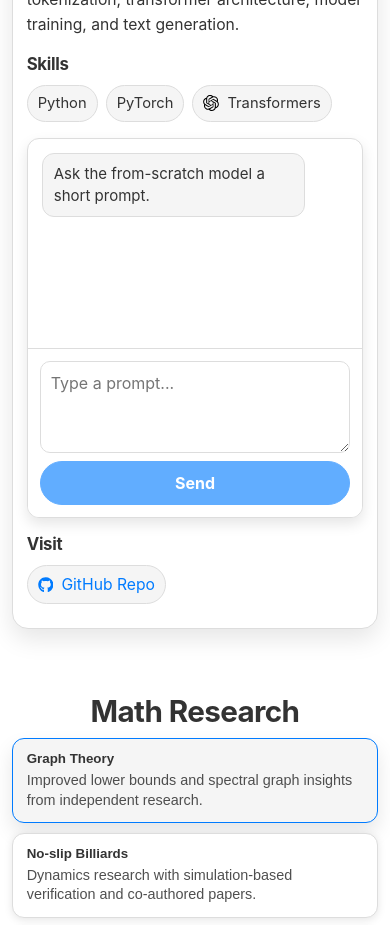
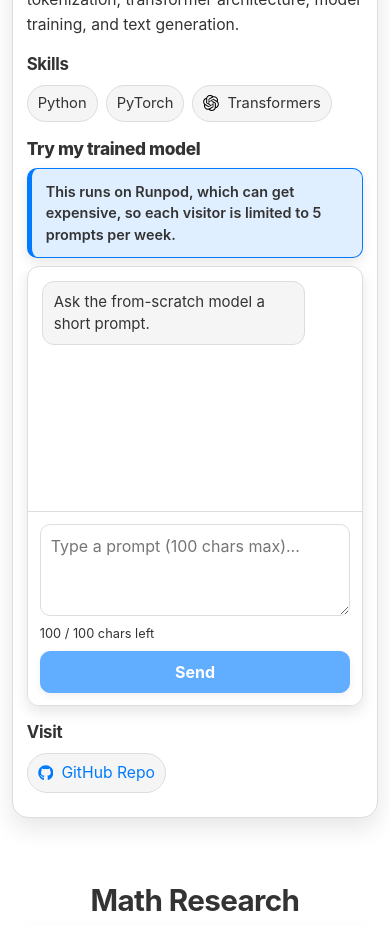
Before and after one commit to janahmedprg/janahmedprg.github.io, a React (Create React App) app: page /#/ in a window 390 px wide. Shown: the part 2520-3445 px from the top of the page. Built offline with nearby package versions, Linux system fonts and the light colour scheme; no server answers.

Commit message:
fixed chatbot ui

```diff
--- a/src/components/Projects.js
+++ b/src/components/Projects.js
@@ -1,4 +1,4 @@
-import { useMemo, useState } from "react";
+import { useEffect, useMemo, useRef, useState } from "react";
 import "../css/Projects.css";
 import { ReactComponent as Dart } from "../img/dart.svg";
 import { ReactComponent as Flutter } from "../img/flutter.svg";
@@ -245,6 +245,20 @@ const projects = [
 
 const LLM_CHAT_ENDPOINT =
   process.env.REACT_APP_LLM_CHAT_ENDPOINT || "/api/runpod-chat";
+const configuredPromptLimit = Number(
+  process.env.REACT_APP_LLM_PROMPT_LIMIT || 100,
+);
+const LLM_PROMPT_LIMIT =
+  Number.isFinite(configuredPromptLimit) && configuredPromptLimit > 0
+    ? configuredPromptLimit
+    : 100;
+
+const getFriendlyStatus = (status) => {
+  if (!status) return "Thinking...";
+  if (status === "IN_QUEUE") return "Waiting for the model...";
+  if (status === "IN_PROGRESS") return "Thinking...";
+  return "Checking the model...";
+};
 
 const LLMChatbot = () => {
   const [prompt, setPrompt] = useState("");
@@ -256,6 +270,26 @@ const LLMChatbot = () => {
   ]);
   const [status, setStatus] = useState("");
   const [isSending, setIsSending] = useState(false);
+  const messagesEndRef = useRef(null);
+  const charsRemaining = LLM_PROMPT_LIMIT - prompt.length;
+
+  useEffect(() => {
+    messagesEndRef.current?.scrollIntoView({
+      behavior: "smooth",
+      block: "end",
+    });
+  }, [messages, isSending, status]);
+
+  const handlePromptChange = (event) => {
+    setPrompt(event.target.value.slice(0, LLM_PROMPT_LIMIT));
+  };
+
+  const handlePromptKeyDown = (event) => {
+    if (event.key !== "Enter" || event.shiftKey) return;
+
+    event.preventDefault();
+    event.currentTarget.form?.requestSubmit();
+  };
 
   const pollJob = async (jobId) => {
     for (let attempt = 0; attempt < 30; attempt += 1) {
@@ -272,7 +306,7 @@ const LLMChatbot = () => {
         );
       }
 
-      setStatus(data.status || "Checking status...");
+      setStatus(getFriendlyStatus(data.status));
 
       if (data.text) return data.text;
     }
@@ -284,7 +318,9 @@ const LLMChatbot = () => {
     event.preventDefault();
     const trimmedPrompt = prompt.trim();
 
-    if (!trimmedPrompt || isSending) return;
+    if (!trimmedPrompt || isSending || trimmedPrompt.length > LLM_PROMPT_LIMIT) {
+      return;
+    }
 
     setMessages((current) => [
       ...current,
@@ -292,7 +328,7 @@ const LLMChatbot = () => {
     ]);
     setPrompt("");
     setIsSending(true);
-    setStatus("Submitting prompt...");
+    setStatus("Warming up the model...");
 
     try {
       const response = await fetch(LLM_CHAT_ENDPOINT, {
@@ -331,6 +367,15 @@ const LLMChatbot = () => {
   };
 
   return (
+    <div className="llm-chatbot-shell">
+      <h4 className="llm-chatbot-title">Try my trained model</h4>
+      <div className="llm-chatbot-intro">
+        <p>
+          This runs on Runpod, which can get expensive, so each visitor is
+          limited to 5 prompts per week.
+        </p>
+      </div>
+
       <div className="llm-chatbot" aria-label="LLM from Scratch chatbot">
         <div className="llm-chatbot-messages">
           {messages.map((message, index) => (
@@ -342,25 +387,39 @@ const LLMChatbot = () => {
             </div>
           ))}
           {isSending && (
-          <div className="llm-chat-message assistant">
+            <div className="llm-chat-status" role="status">
               <span>{status || "Thinking..."}</span>
             </div>
           )}
+          <div ref={messagesEndRef} />
         </div>
 
         <form className="llm-chatbot-form" onSubmit={handleSubmit}>
           <textarea
             value={prompt}
-          onChange={(event) => setPrompt(event.target.value)}
-          placeholder="Type a prompt..."
+            onChange={handlePromptChange}
+            onKeyDown={handlePromptKeyDown}
+            placeholder={`Type a prompt (${LLM_PROMPT_LIMIT} chars max)...`}
             aria-label="Prompt"
             rows="3"
+            maxLength={LLM_PROMPT_LIMIT}
             disabled={isSending}
           />
-        <button type="submit" disabled={isSending || !prompt.trim()}>
+          <span className="llm-chatbot-limit">
+            {charsRemaining} / {LLM_PROMPT_LIMIT} chars left
+          </span>
+          <button
+            type="submit"
+            disabled={
+              isSending ||
+              !prompt.trim() ||
+              prompt.trim().length > LLM_PROMPT_LIMIT
+            }
+          >
             {isSending ? "Sending..." : "Send"}
           </button>
         </form>
+      </div>
     </div>
   );
 };
--- a/src/css/Projects.css
+++ b/src/css/Projects.css
@@ -178,9 +178,15 @@
   display: block;
 }
 
+.llm-chatbot-shell {
+  width: 640px;
+  display: grid;
+  gap: 8px;
+}
+
 .llm-chatbot {
-  width: 640px;
-  min-height: 360px;
+  width: 100%;
+  height: 420px;
   border: 1px solid var(--border-color);
   border-radius: 12px;
   box-shadow: 0 6px 14px var(--shadow-color);
@@ -191,6 +197,30 @@
   overflow: hidden;
 }
 
+.llm-chatbot-title {
+  margin: 0;
+  font-size: 1.08rem;
+  font-weight: 800;
+  color: var(--text-primary);
+}
+
+.llm-chatbot-intro {
+  padding: 12px 14px;
+  border: 1px solid var(--accent);
+  border-left-width: 5px;
+  border-radius: 10px;
+  background: color-mix(in srgb, var(--accent) 12%, var(--bg-card));
+  box-shadow: 0 4px 12px var(--shadow-color);
+}
+
+.llm-chatbot-intro > p {
+  margin: 0;
+  font-size: 0.9rem;
+  font-weight: 600;
+  line-height: 1.5;
+  color: var(--text-primary);
+}
+
 .llm-chatbot-messages {
   min-height: 0;
   display: flex;
@@ -198,6 +228,7 @@
   gap: 10px;
   padding: 14px;
   overflow-y: auto;
+  scroll-behavior: smooth;
 }
 
 .llm-chat-message {
@@ -222,10 +253,20 @@
   background: var(--bg-surface-muted);
 }
 
+.llm-chat-status {
+  align-self: flex-start;
+  color: var(--text-secondary);
+  font-size: 0.88rem;
+  font-style: italic;
+  line-height: 1.4;
+  padding: 4px 2px;
+}
+
 .llm-chatbot-form {
   display: grid;
-  grid-template-columns: 1fr auto;
-  gap: 8px;
+  grid-template-columns: 1fr 92px;
+  column-gap: 10px;
+  row-gap: 8px;
   padding: 12px;
   border-top: 1px solid var(--border-color);
   background: var(--bg-card);
@@ -246,19 +287,48 @@
 
 .llm-chatbot-form > textarea {
   grid-column: 1;
-  min-height: 70px;
+  min-height: 48px;
+}
+
+.llm-chatbot-limit {
+  grid-column: 1;
+  align-self: center;
+  color: var(--text-secondary);
+  font-size: 0.8rem;
 }
 
 .llm-chatbot-form > button {
-  align-self: end;
+  grid-column: 2;
+  grid-row: 1;
+  align-self: start;
+  min-height: 42px;
   border: 1px solid var(--accent);
-  border-radius: 999px;
-  padding: 9px 14px;
+  border-radius: 10px;
+  padding: 0 14px;
   background: var(--accent);
   color: var(--bg-card);
   font: inherit;
   font-weight: 700;
   cursor: pointer;
+  display: inline-flex;
+  align-items: center;
+  justify-content: center;
+  box-shadow: 0 3px 9px var(--shadow-color);
+  transition: background-color 0.18s ease, border-color 0.18s ease,
+    box-shadow 0.18s ease, transform 0.18s ease;
+}
+
+.llm-chatbot-form > button:hover:not(:disabled),
+.llm-chatbot-form > button:focus-visible:not(:disabled) {
+  border-color: var(--accent-hover);
+  background: var(--accent-hover);
+  box-shadow: 0 6px 14px var(--shadow-color);
+  transform: translateY(-1px);
+}
+
+.llm-chatbot-form > button:focus-visible {
+  outline: 2px solid var(--accent-hover);
+  outline-offset: 2px;
 }
 
 .llm-chatbot-form > button:disabled {
@@ -340,9 +410,13 @@
     aspect-ratio: 16 / 9;
   }
 
+  .llm-chatbot-shell,
   .llm-chatbot {
     width: 100%;
-    min-height: 380px;
+  }
+
+  .llm-chatbot {
+    height: 440px;
   }
 
   .llm-chatbot-form {
@@ -352,4 +426,14 @@
   .llm-chatbot-form > textarea {
     grid-column: 1;
   }
+
+  .llm-chatbot-limit {
+    grid-column: 1;
+  }
+
+  .llm-chatbot-form > button {
+    grid-column: 1;
+    grid-row: auto;
+    min-height: 42px;
+  }
 }
```
Lines whose indentation alone changed are shown as unchanged.
